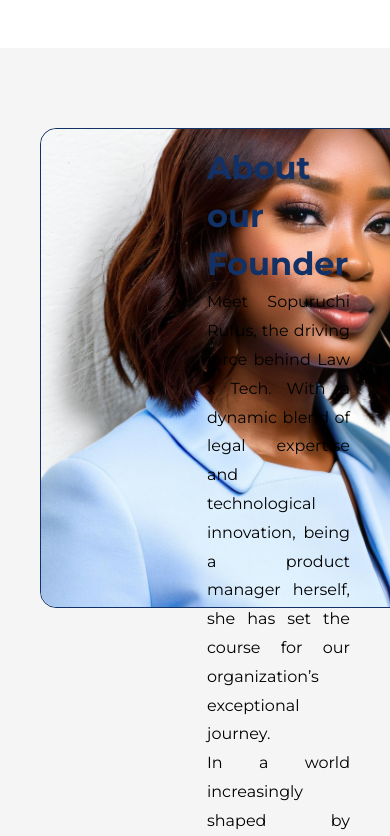
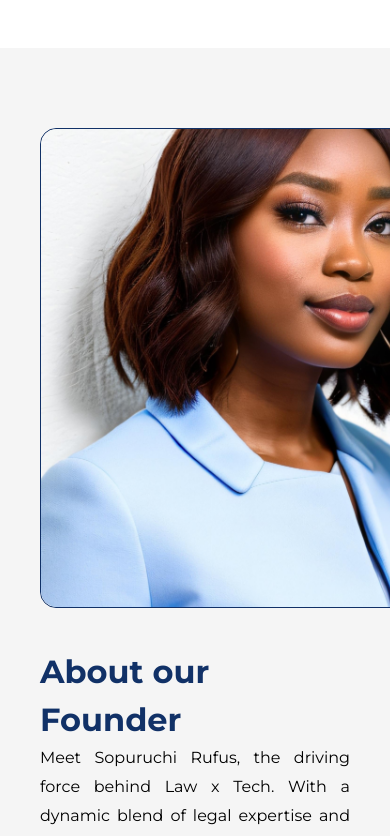
Before and after one commit to LawxTech/LawXTech, a React (Create React App) app: page /about-us in a window 390 px wide. Shown: the part 2600-3436 px from the top of the page. Built offline with nearby package versions, Linux system fonts and the light colour scheme.

Commit message:
update Founder.tsx

```diff
--- a/src/components/About/Founder.tsx
+++ b/src/components/About/Founder.tsx
@@ -1,4 +1,4 @@
-import { Box, Container } from "@mui/material";
+import { Container } from "@mui/material";
 import React from "react";
 
 const Founder: React.FC = () => {
@@ -6,8 +6,8 @@ const Founder: React.FC = () => {
     <div>
       <section className="py-[5rem] px-[1.5rem] lg:px-[4.38rem] bg-[#F5F5F5] ">
         <Container maxWidth="lg" className="grid grid-cols-2 gap-[1.5rem] ">
-          <div className="grid grid-cols-2 gap-[1.5rem]">
-            <div className="rounded-[1rem] border border-[#113167] w-[30rem] h-[30rem] ">
+          <div className="grid grid-cols-1 lg:grid-cols-2 gap-[1.5rem]">
+            <div className="rounded-[1rem] border border-[#113167] w-[30rem] h-[30rem] mx-auto ">
               <img
                 src="/images/sopuruchi.jpeg"
                 alt="about the founder"
@@ -18,7 +18,7 @@ const Founder: React.FC = () => {
               <h3 className="text-[#113167] text-[2rem] lg:text-[2.6rem] font-bold mt-[1rem] ">
                 About our Founder
               </h3>
-              <div className="max-w-[28rem] grid gap-[0.875remrem] ">
+              <div className=" md:w-2/3 mx-auto lg:max-w-[28rem] grid gap-[0.875remrem] ">
                 <p className="text-[1rem] text-justify font-[400] leading-[1.8rem] ">
                   Meet Sopuruchi Rufus, the driving force behind Law x Tech.
                   With a dynamic blend of legal expertise and technological
```
